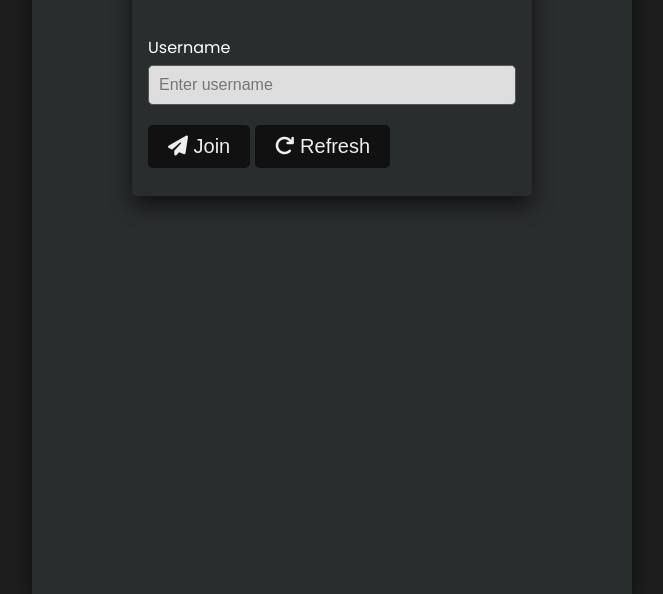
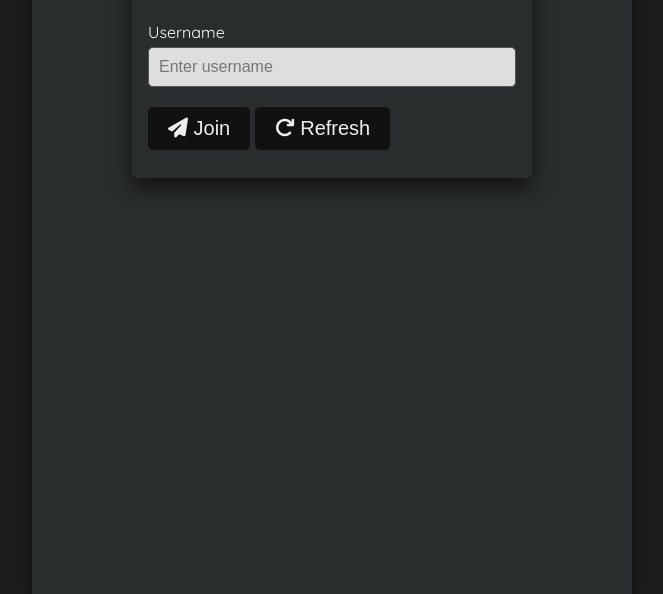
Before and after one commit to BlazeInferno64/blaze-chat-app, a website: page index.html in a window 1280 px wide. Shown: the part 206-800 px from the top of the page, without its empty margins (308-971 px from the left). Drawn offline with nearby package versions, Linux system fonts and the light colour scheme; no server answers.

Commit message:
Update styles.css

```diff
--- a/public/css/styles.css
+++ b/public/css/styles.css
@@ -1,12 +1,11 @@
-@import url('https://fonts.googleapis.com/css2?family=Poppins&display=swap');
-
+@import url('https://fonts.googleapis.com/css2?family=Poppins&family=Quicksand&display=swap');
 *{
     margin: 0;
     padding: 0;
     box-sizing: border-box;
 }
 body{
-    font-family: 'Poppins', sans-serif;
+    font-family: 'Quicksand', sans-serif;
     height: 100vh;
     display: flex;
     justify-content: center;
```
